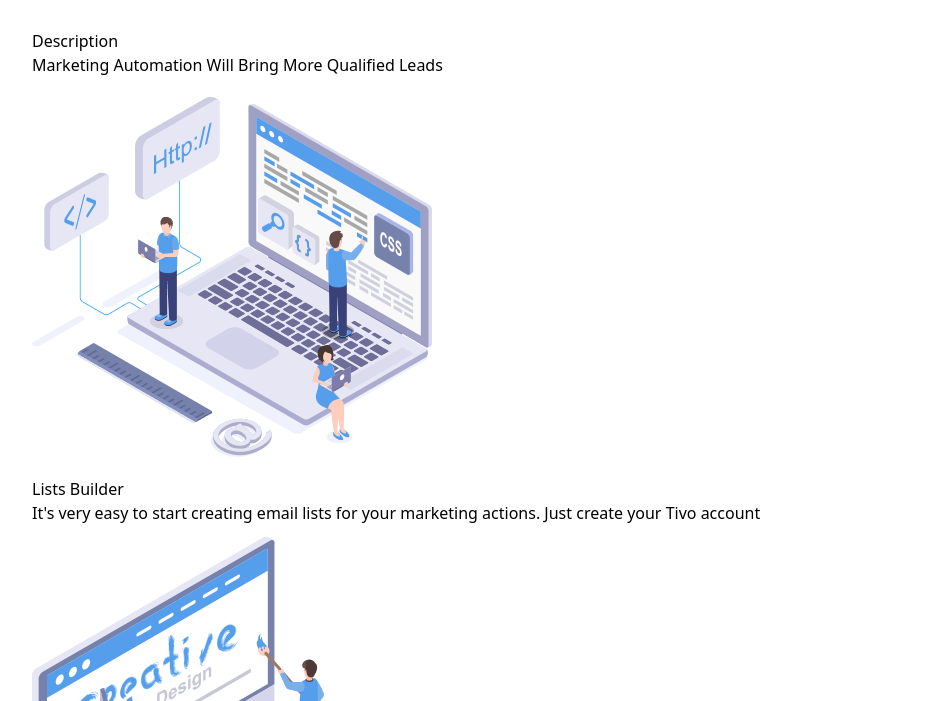
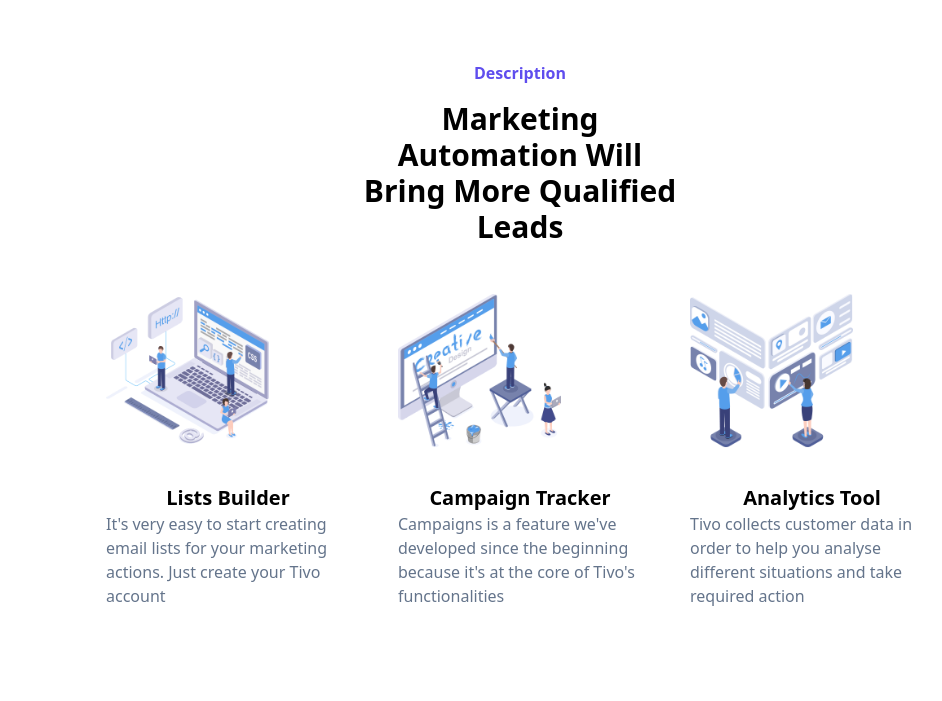
Before and after one commit to krishna-cyber/landing-page-practice-with-animation, a website: page src/index.html in a window 1280 px wide. Shown: the part 939-1640 px from the top of the page, without its empty margins (120-1062 px from the left). After the commit the page ends 1575 px from the top, so only its background shows below. Drawn offline with nearby package versions, Linux system fonts and the light colour scheme.

Commit message:
Description section completed

```diff
--- a/src/index.html
+++ b/src/index.html
@@ -58,28 +58,28 @@
       </div>
   </div>
   <!-- Description section -->
-  <section class="Description container mx-auto">
+  <section class="Description container mx-auto mt-8">
     <div class="title">
-      <h3>Description</h3>
-      <h2>
+      <h3 class=" text-primary text-center font-semibold">Description</h3>
+      <h2 class=" font-bold text-center text-3xl w-1/3 mx-auto mt-4">
         Marketing Automation Will Bring More Qualified Leads
       </h2>
     </div>
-    <div class="service-cards">
-      <div>
-        <img src="./images/description-1.png" alt="">
-        <h2>Lists Builder</h2>
-        <p>It's very easy to start creating email lists for your marketing actions. Just create your Tivo account</p>
+    <div class="service-cards mt-4 py-7 flex gap-12 justify-center flex-wrap">
+      <div class=" w-3/12">
+        <img class=" w-2/3" src="./images/description-1.png" alt="">
+        <h2 class=" mt-8 font-bold text-center text-xl">Lists Builder</h2>
+        <p class=" text-slate-500">It's very easy to start creating email lists for your marketing actions. Just create your Tivo account</p>
       </div>
-      <div>
-        <img src="./images/description-2.png" alt="">
-        <h2>Campaign Tracker</h2>
-        <p>Campaigns is a feature we've developed since the beginning because it's at the core of Tivo's functionalities</p>
+      <div class=" w-3/12">
+        <img class=" w-2/3" src="./images/description-2.png" alt="">
+        <h2 class=" mt-8 font-bold text-center text-xl">Campaign Tracker</h2>
+        <p class=" text-slate-500">Campaigns is a feature we've developed since the beginning because it's at the core of Tivo's functionalities</p>
       </div>
-      <div>
-        <img src="./images/description-3.png" alt="">
-        <h2>Analytics Tool</h2>
-        <p>Tivo collects customer data in order to help you analyse different situations and take required action</p>
+      <div class=" w-3/12">
+        <img class=" w-2/3" src="./images/description-3.png" alt="">
+        <h2 class=" mt-8 font-bold text-center text-xl">Analytics Tool</h2>
+        <p class=" text-slate-500">Tivo collects customer data in order to help you analyse different situations and take required action</p>
       </div>
     </div>
   </section>
```
Also changed, not shown: dist/output.css.
